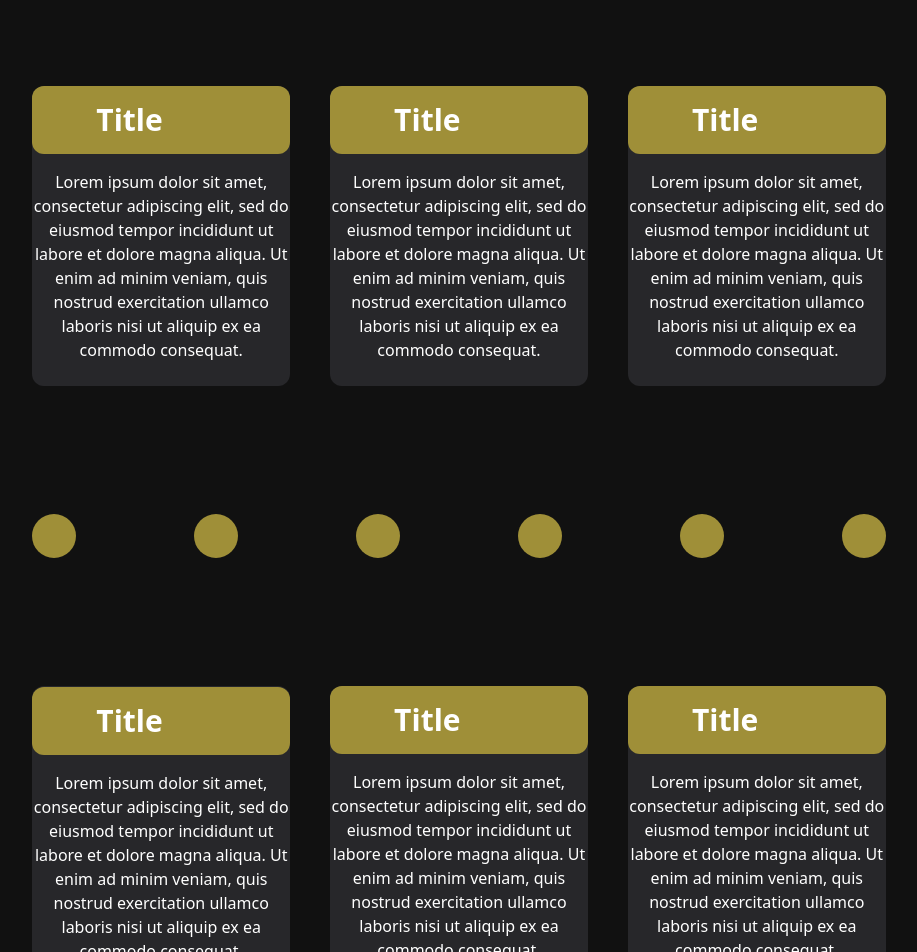
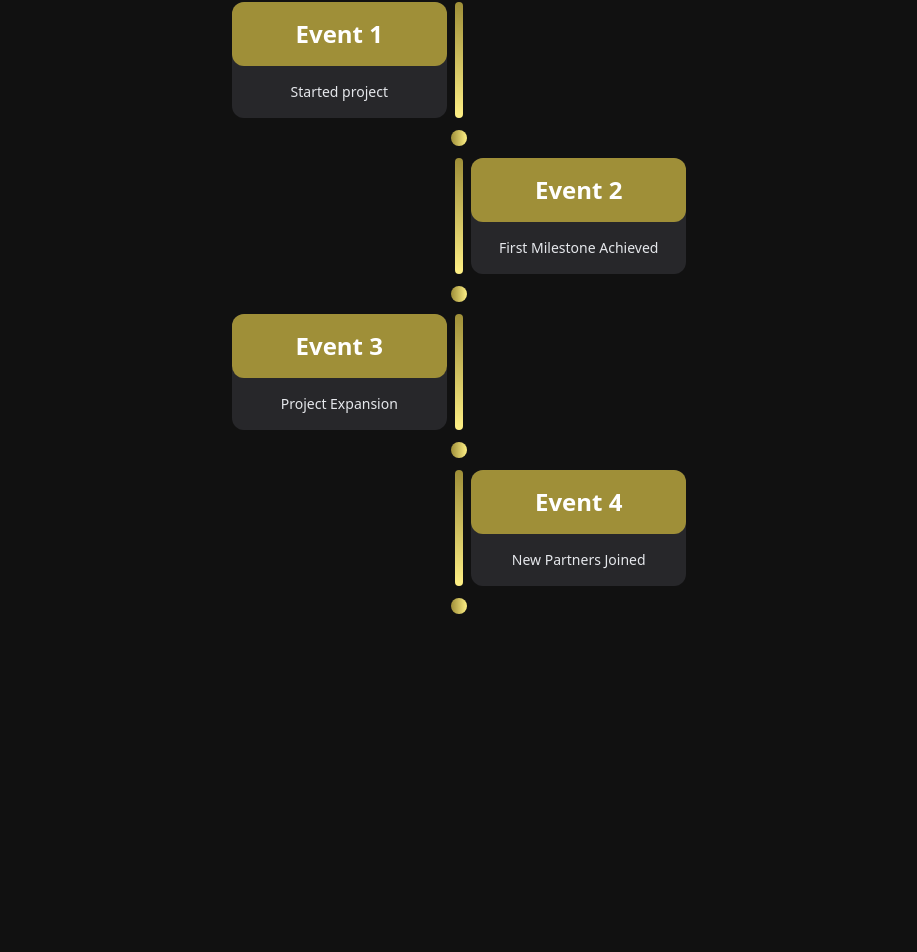
Before and after one commit to Rocklobster84/steph-codes-temp, a Next.js app: page / in a window 1280 px wide. Shown: the part 1914-2866 px from the top of the page, without its empty margins (181-1098 px from the left). After the commit the page ends 2544 px from the top, so only its background shows below. Built offline with nearby package versions, Linux system fonts and the light colour scheme.

Commit message:
Created constants file and updated styling for Experience timeline to run vertically

```diff
--- a/app/page.tsx
+++ b/app/page.tsx
@@ -1,11 +1,13 @@
-import { Hero, MyWork, Experience } from "@/components"
+import { Hero, MyWork, Experience } from "@/components";
+import { events } from "@/constants";
 
 export default function Home() {
+
   return (
     <main className="overflow-hidden">
       <Hero />
       <MyWork />
-      <Experience />
+      <Experience events={events}/>
     </main>
   );
 }
--- /dev/null
+++ b/components/Circle.tsx
@@ -0,0 +1,9 @@
+import React from 'react'
+
+const Circle = () => {
+  return (
+    <div className="bg-gradient-to-r from-accent to-yellow-200 rounded-full w-4 h-4 mx-auto"></div>
+  )
+}
+
+export default Circle
--- a/components/Experience.tsx
+++ b/components/Experience.tsx
@@ -1,9 +1,16 @@
 "use client";
-import * as React from "react";
+import { Fragment } from 'react';
+import Circle from "./Circle";
+import Pillar from "./Pillar";
+import ExperienceCard from "./ExperienceCard";
+import { events } from "@/constants";
 
 function Experience() {
+  console.log("EVENTS:", events);
+
   return (
-     <div className="flex flex-col mx-auto max-w-3/4 sm:max-w-3/4 md:max-w-3/4 lg:max-w-2/3">
+    <>
+    <div className="flex flex-col mx-auto max-w-3/4 sm:max-w-3/4 md:max-w-3/4 lg:max-w-2/3">
       <div className="shrink-0 self-end max-w-full h-0 border-white border-solid border-[1px] w-full sm:px" />
       <div className="flex flex-nowrap gap-5 justify-between w-full max-md:max-w-full">
         <div className="flex flex-col max-md:max-w-full">
@@ -18,90 +25,42 @@ function Experience() {
             <div className="self-start mt-3 text-2xl text-white md:max-w-full md:text-4xl uppercase">
               TODO: SUBTITLE
             </div>
-          <div className="flex flex-wrap gap-10 mt-32 w-full text-white max-w-[1319px] max-md:mt-10 max-md:max-w-full">
-            <div className="flex-1 pb-4 rounded-xl bg-zinc-800">
-              <div className="px-16 py-4 text-3xl font-bold whitespace-nowrap bg-accent rounded-xl max-md:px-5">
-                Title
-              </div>
-              <div className="mt-4 text-base font-extralight text-center">
-                Lorem ipsum dolor sit amet, consectetur adipiscing elit, sed do
-                eiusmod tempor incididunt ut labore et dolore magna aliqua. Ut
-                enim ad minim veniam, quis nostrud exercitation ullamco laboris
-                nisi ut aliquip ex ea commodo consequat.
-              </div>
-            </div>
-            <div className="flex-1 pb-6 rounded-xl bg-zinc-800">
-              <div className="z-10 px-16 py-4 mt-0 text-3xl font-bold whitespace-nowrap bg-accent rounded-xl max-md:px-5">
-                Title
-              </div>
-              <div className="mt-4 text-base font-extralight text-center">
-                Lorem ipsum dolor sit amet, consectetur adipiscing elit, sed do
-                eiusmod tempor incididunt ut labore et dolore magna aliqua. Ut
-                enim ad minim veniam, quis nostrud exercitation ullamco laboris
-                nisi ut aliquip ex ea commodo consequat.
-              </div>
-            </div>
-            <div className="flex-1 pb-4 rounded-xl bg-zinc-800">
-              <div className="px-16 py-4 text-3xl font-bold whitespace-nowrap bg-accent rounded-xl max-md:px-5">
-                Title
-              </div>
-              <div className="mt-4 text-base font-extralight text-center">
-                Lorem ipsum dolor sit amet, consectetur adipiscing elit, sed do
-                eiusmod tempor incididunt ut labore et dolore magna aliqua. Ut
-                enim ad minim veniam, quis nostrud exercitation ullamco laboris
-                nisi ut aliquip ex ea commodo consequat.
-              </div>
-            </div>
-          </div>
-          <div className="flex flex-col self-end mt-32 w-full max-w-[1484px] max-md:mt-10 max-md:max-w-full">
-            <div className="flex flex-wrap gap-5 justify-between items-start w-full max-w-[1382px] max-md:max-w-full">
-              <div className="flex shrink-0 w-11 h-11 bg-accent rounded-full" />
-              <div className="flex shrink-0 w-11 h-11 bg-accent rounded-full" />
-              <div className="flex shrink-0 w-11 h-11 bg-accent rounded-full" />
-              <div className="flex shrink-0 w-11 h-11 bg-accent rounded-full" />
-              <div className="flex shrink-0 w-11 h-11 bg-accent rounded-full" />
-              <div className="flex shrink-0 w-11 h-11 bg-accent rounded-full" />
-            </div>
-            <div className="flex flex-wrap gap-10 self-end mt-32 w-full text-white max-w-[1318px] max-md:mt-10 max-md:max-w-full">
-              <div className="flex-1 pt-px pb-4 rounded-xl bg-zinc-800">
-                <div className="px-16 py-4 text-3xl font-bold whitespace-nowrap bg-accent rounded-xl max-md:px-5">
-                  Title
-                </div>
-                <div className="mt-4 text-base font-extralight text-center">
-                  Lorem ipsum dolor sit amet, consectetur adipiscing elit, sed
-                  do eiusmod tempor incididunt ut labore et dolore magna aliqua.
-                  Ut enim ad minim veniam, quis nostrud exercitation ullamco
-                  laboris nisi ut aliquip ex ea commodo consequat.
-                </div>
-              </div>
-              <div className="flex-1 pb-5 rounded-xl bg-zinc-800">
-                <div className="z-10 px-16 py-4 text-3xl font-bold whitespace-nowrap bg-accent rounded-xl max-md:px-5">
-                  Title
-                </div>
-                <div className="mt-4 text-base font-extralight text-center">
-                  Lorem ipsum dolor sit amet, consectetur adipiscing elit, sed
-                  do eiusmod tempor incididunt ut labore et dolore magna aliqua.
-                  Ut enim ad minim veniam, quis nostrud exercitation ullamco
-                  laboris nisi ut aliquip ex ea commodo consequat.
-                </div>
-              </div>
-              <div className="flex-1 pb-4 rounded-xl bg-zinc-800">
-                <div className="px-16 py-4 text-3xl font-bold whitespace-nowrap bg-accent rounded-xl max-md:px-5">
-                  Title
-                </div>
-                <div className="mt-4 text-base font-extralight text-center">
-                  Lorem ipsum dolor sit amet, consectetur adipiscing elit, sed
-                  do eiusmod tempor incididunt ut labore et dolore magna aliqua.
-                  Ut enim ad minim veniam, quis nostrud exercitation ullamco
-                  laboris nisi ut aliquip ex ea commodo consequat.
-                </div>
-              </div>
-            </div>
           </div>
         </div>
       </div>
     </div>
+
+
+
+    <div className="flex flex-col gap-y-3 w-full my-4">
+      <Circle />
+
+        {events.map((event, key) => {
+            if (!event) return null;
+
+          return <Fragment key={key}>
+            <div className="grid grid-cols-[1fr_auto_1fr] gap-x-2 items-centered mx-auto">
+              {event.direction === 'left' ? (
+                <ExperienceCard events={event} />
+              ) : (
+                <div></div>
+              )}
+
+              <Pillar />
+
+              {event.direction === 'right' ? (
+                <ExperienceCard events={event} />
+              ) : (
+                <div></div>
+              )}
+            </div>
+            {key < (events.length -1) && <Circle /> }
+          </Fragment>
+        })}
+
+      <Circle />
     </div>
+</>
   );
 }
 
--- /dev/null
+++ b/components/ExperienceCard.tsx
@@ -0,0 +1,19 @@
+import React from 'react'
+import { ExperienceProps } from "@/types"
+
+interface ExperienceCardProps {
+  events: ExperienceProps;
+}
+
+const ExperienceCard = ({events}: ExperienceCardProps) => {
+  const {heading, subHeading, direction} = events;
+
+  return (
+    <div className="transition duration-300 ease-in-out transform hover:-translate-y-1 hover:shadow-2xl flex-1 pb-4 rounded-xl bg-zinc-800">
+      <div className="px-16 py-4 text-2xl font-bold whitespace-nowrap bg-accent rounded-xl max-md:px-5">{heading}</div>
+      <div className="text-sm text-gray-200 font-extralight mt-4 text-center">{subHeading}</div>
+    </div>
+  )
+}
+
+export default ExperienceCard
--- /dev/null
+++ b/components/Pillar.tsx
@@ -0,0 +1,9 @@
+import React from 'react'
+
+const Pillar = () => {
+  return (
+    <div className="rounded-t-full rounded-b-full w-2 h-full bg-gradient-to-b from-accent to-yellow-200 mx-auto"></div>
+  )
+}
+
+export default Pillar
--- /dev/null
+++ b/constants/index.ts
@@ -0,0 +1,22 @@
+  export const events = [
+    {
+      heading: "Event 1",
+      subHeading: "Started project",
+      direction: "left"
+    },
+        {
+      heading: "Event 2",
+      subHeading: "First Milestone Achieved",
+      direction: "right"
+    },
+        {
+      heading: "Event 3",
+      subHeading: "Project Expansion",
+      direction: "left"
+    },
+        {
+      heading: "Event 4",
+      subHeading: "New Partners Joined",
+      direction: "right"
+    },
+  ]
--- a/types/index.ts
+++ b/types/index.ts
@@ -8,3 +8,9 @@ export interface CustomButtonProps {
     textStyles?: string;
     isDisabled?: boolean;
 }
+
+export interface ExperienceProps {
+    heading: string;
+    subHeading: string;
+    direction: string;
+}
```
